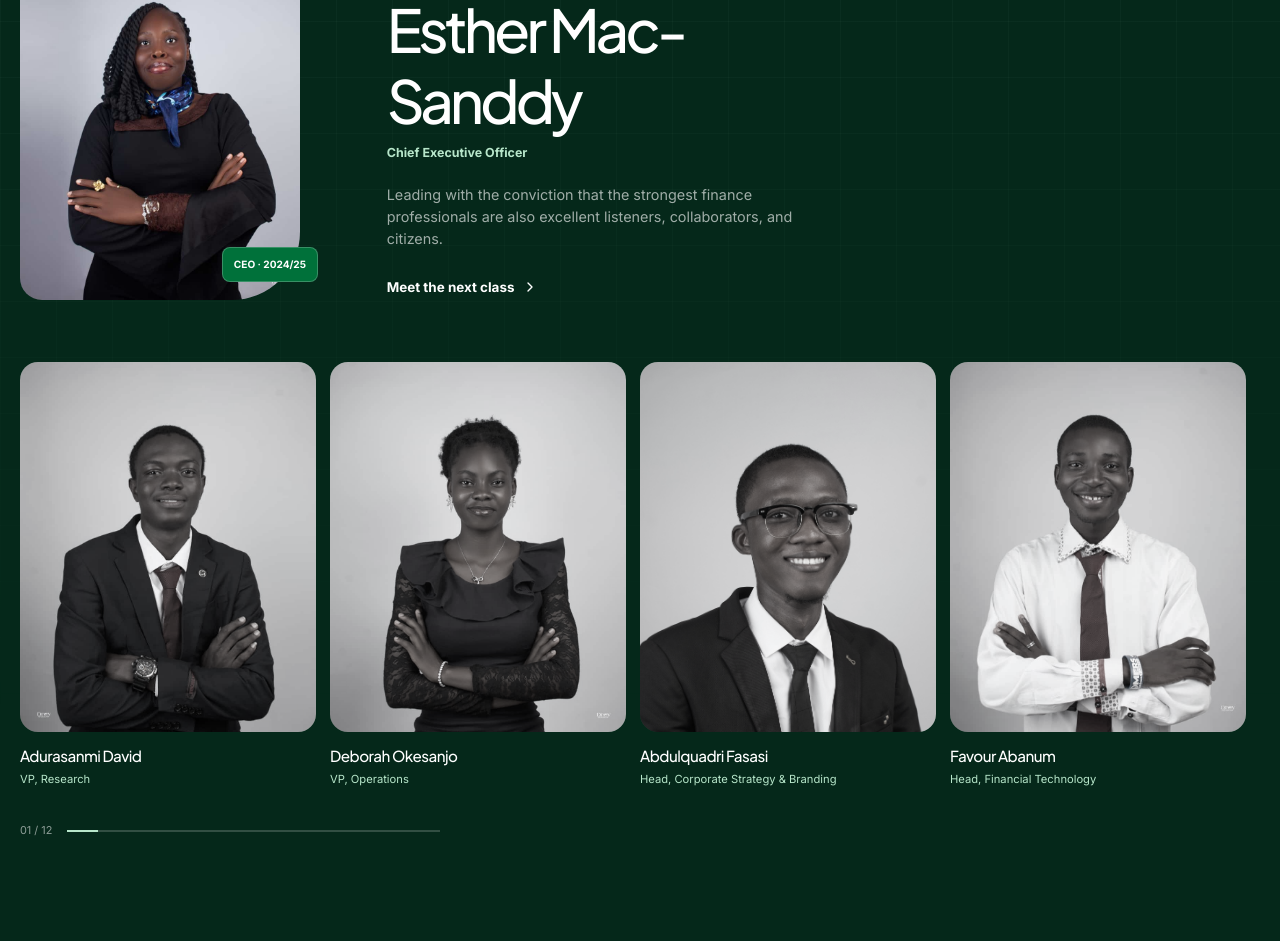
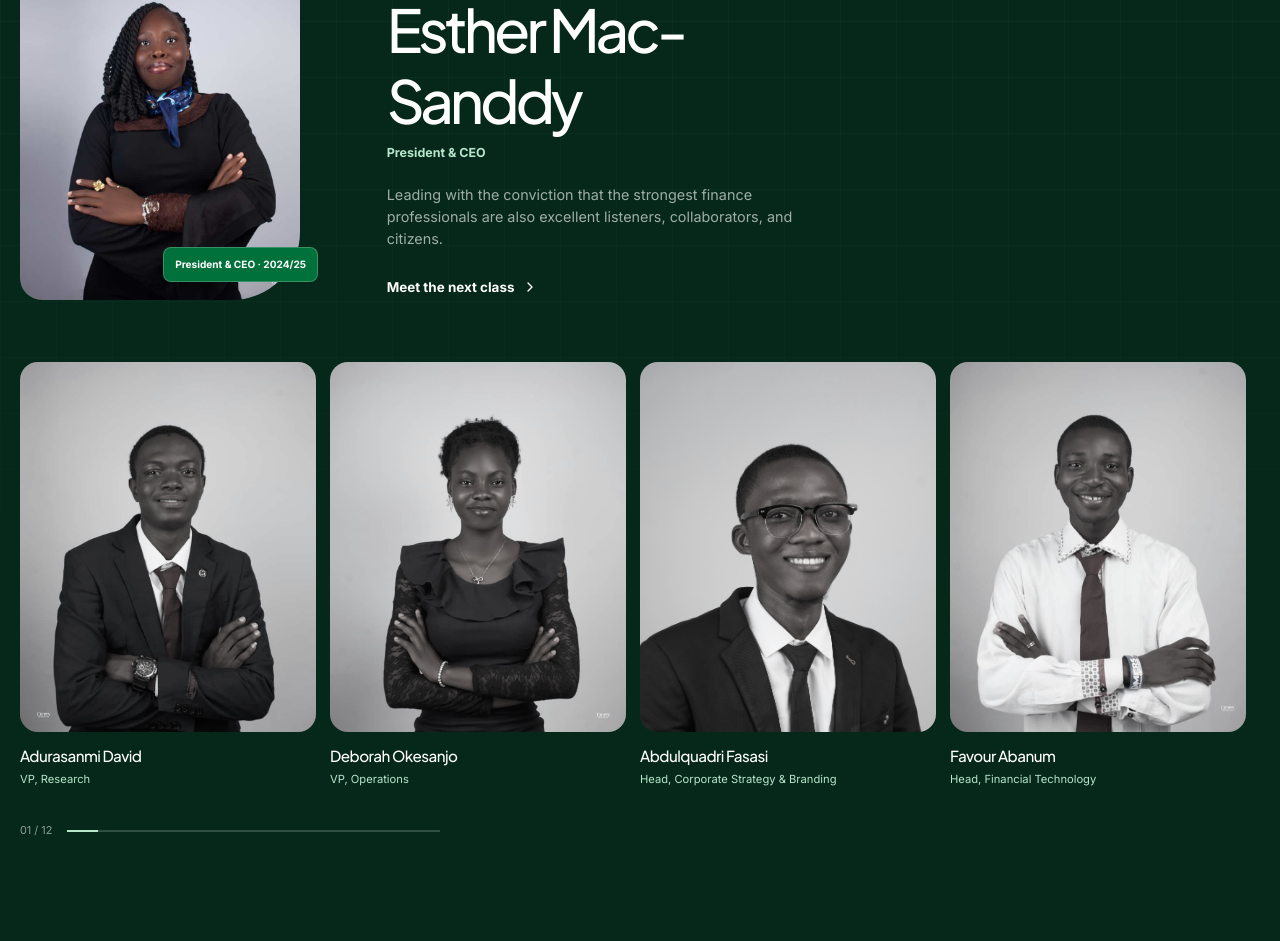
Before and after one commit to kingkreation/bof_oau, a React (Vite) app: page / in a window 1280 px wide. Shown: the part 5120-6061 px from the top of the page. Built offline with nearby package versions, Linux system fonts and the light colour scheme.

Commit message:
Update featured leader title to President & CEO

```diff
--- a/src/pages/Home/TeamSection.tsx
+++ b/src/pages/Home/TeamSection.tsx
@@ -132,17 +132,17 @@ const TeamSection: React.FC = () => {
           <Reveal className="team-featured__portrait">
             <img
               src="/images/img_ellipse_1.jpg"
-              alt="Esther Mac-Sanddy, CEO of BOF OAU"
+              alt="Esther Mac-Sanddy, President & CEO of BOF OAU"
               width="520"
               height="650"
               loading="lazy"
             />
-            <span className="team-featured__tag">CEO · 2024/25</span>
+            <span className="team-featured__tag">President &amp; CEO · 2024/25</span>
           </Reveal>
           <Reveal className="team-featured__copy" delay={0.08}>
             <span className="card-eyebrow">Featured leader</span>
             <h3>Esther Mac-Sanddy</h3>
-            <p className="team-featured__role">Chief Executive Officer</p>
+            <p className="team-featured__role">President &amp; CEO</p>
             <p>
               Leading with the conviction that the strongest finance professionals are also
               excellent listeners, collaborators, and citizens.
```
